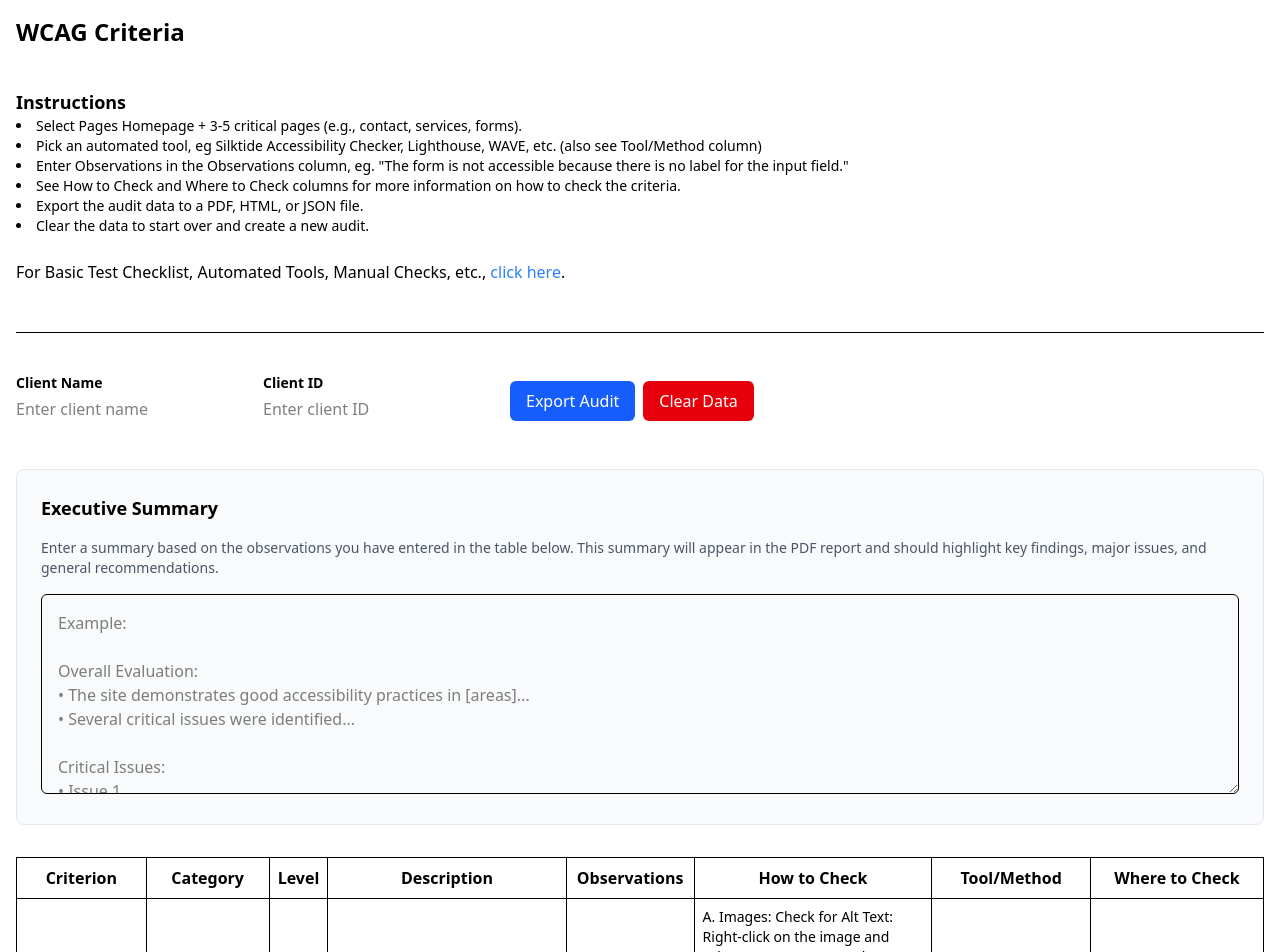
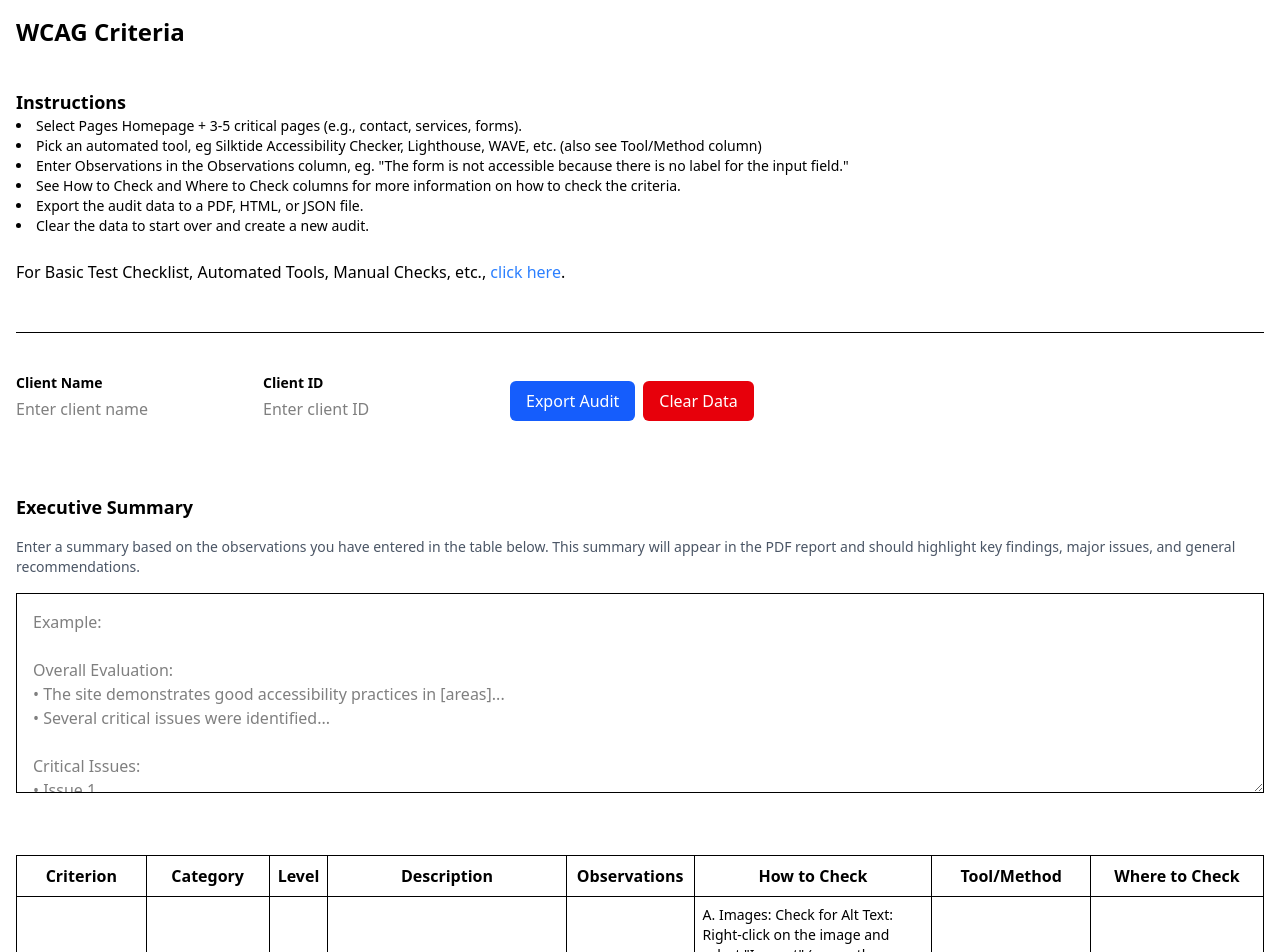
Before and after one commit to hanna-fmw/wcag-compliance-tracker, a Next.js app: page / in a window 1280 px wide. Shown: the top 952 px of the page. Built offline with nearby package versions, Linux system fonts and the light colour scheme.

Commit message:
Refactor styles in WCAGCriteriaPage and ReportPreview components for improved layout and user experience. Adjusted padding in executive summary section and enhanced button hover styles for better interactivity.

```diff
--- a/app/components/ReportPreview.js
+++ b/app/components/ReportPreview.js
@@ -83,7 +83,9 @@ export default function ReportPreview({ auditData, onClose }) {
 			<div className='bg-gray-200 text-black rounded-lg max-w-4xl w-full max-h-[90vh] overflow-y-auto'>
 				<div className='p-4 border-b flex justify-between items-center bg-gray-700 text-white'>
 					<h1 className='text-xl font-semibold'>Report Preview</h1>
-					<button onClick={onClose} className='text-gray-500 hover:text-gray-700'>
+					<button
+						onClick={onClose}
+						className='text-gray-500 hover:text-gray-700 hover:cursor-pointer'>
 						✕
 					</button>
 				</div>
--- a/app/page.js
+++ b/app/page.js
@@ -792,7 +792,7 @@ export default function WCAGCriteriaPage() {
 					</div>
 				</div>
 			</div>
-			<div className='mb-8 bg-gray-50 p-6 rounded-lg border border-gray-200'>
+			<div className='mb-8 py-6'>
 				<h2 className='text-lg font-bold mb-4'>Executive Summary</h2>
 				<p className='text-sm text-gray-600 mb-4'>
 					Enter a summary based on the observations you have entered in the table below. This
@@ -802,7 +802,7 @@ export default function WCAGCriteriaPage() {
 				<textarea
 					value={executiveSummary}
 					onChange={(e) => setExecutiveSummary(e.target.value)}
-					className='w-full p-4 border rounded-md focus:ring-blue-500 focus:border-blue-500 min-h-[200px]'
+					className='w-full p-4 border focus:ring-blue-500 focus:border-blue-500 min-h-[200px]'
 					placeholder={`Example:
 
 Overall Evaluation:
```
